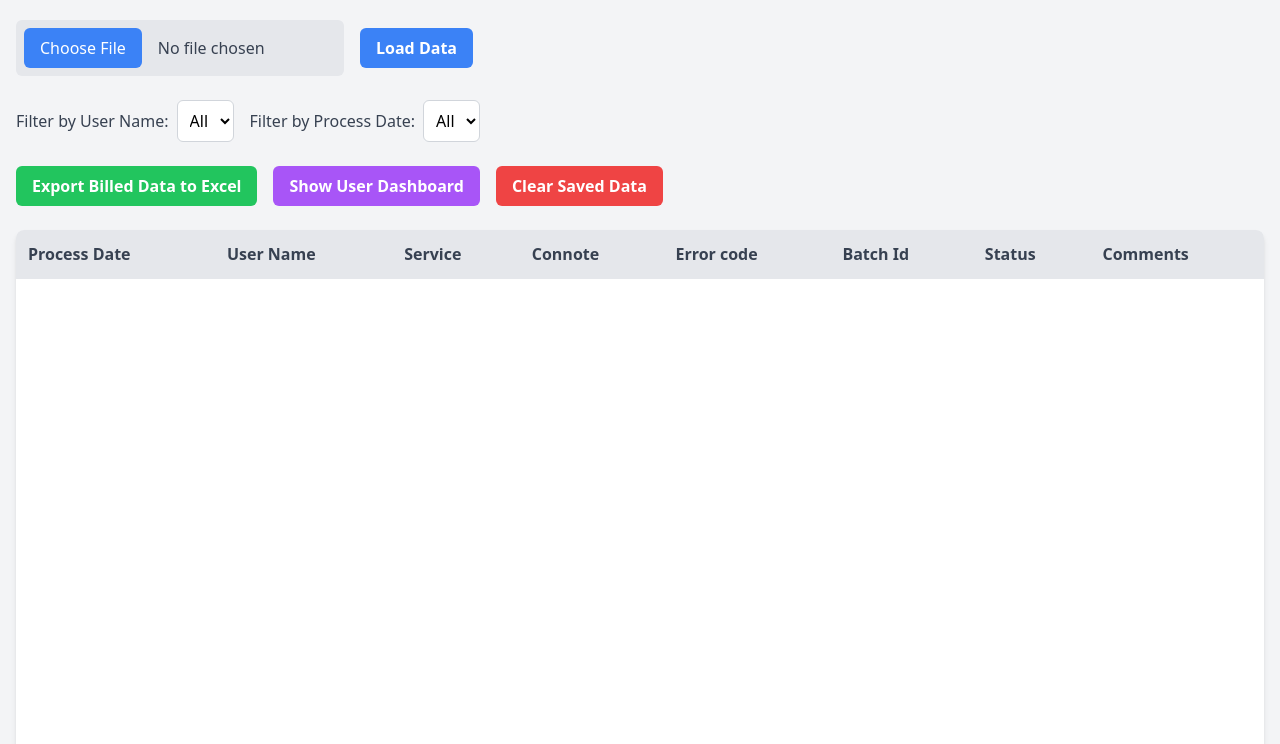
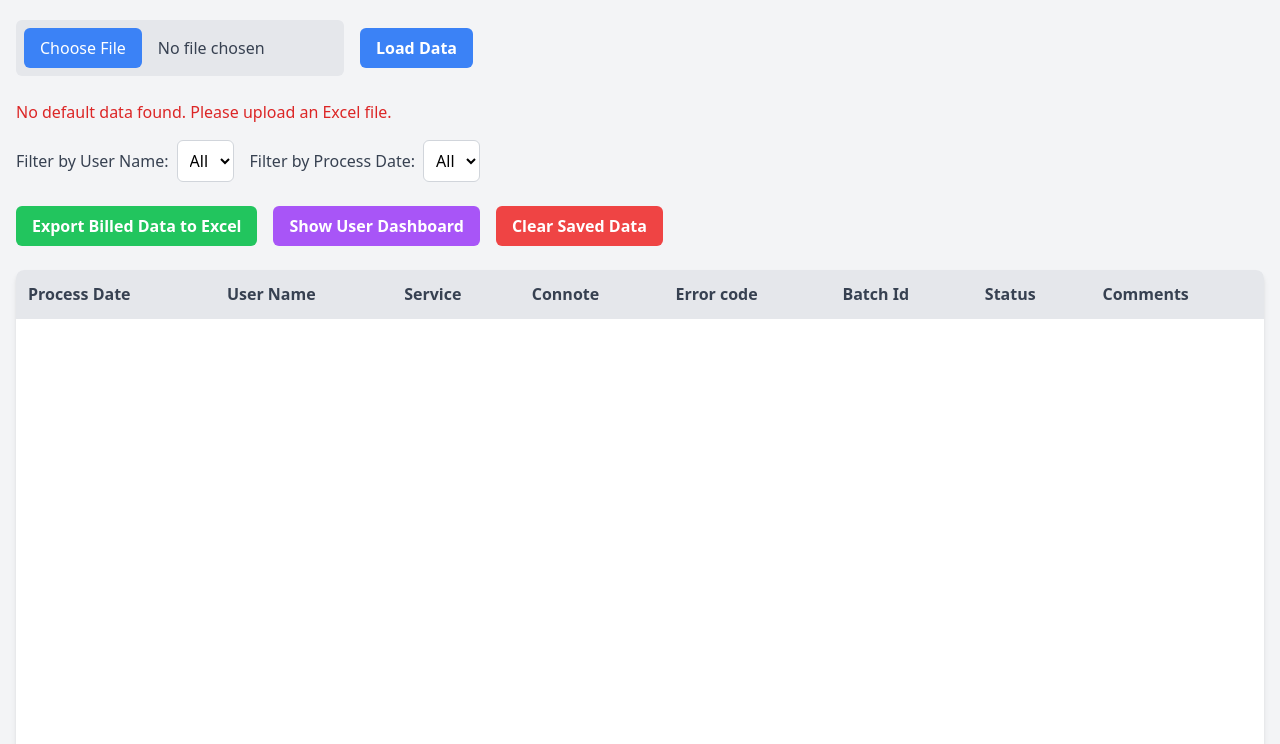
Before and after one commit to RahulJadhavWNS/Connote-Management, a plain HTML site: page index.html in a window 1280 px wide. Shown: the part 56-800 px from the top of the page. Drawn offline with nearby package versions, Linux system fonts and the light colour scheme; no server answers.

Commit message:
Update index.html

```diff
--- a/index.html
+++ b/index.html
@@ -209,10 +209,12 @@
                         data = XLSX.utils.sheet_to_json(worksheet, { header: 1, raw: true });
                         if (data.length > 0) data.shift(); // Remove header row
                         data = data.map(row => row.map(String));
-                        console.log('Loaded default app.xlsx:', data);
+                        console.log('Loaded default app.xlsx from repository:', data);
                         saveData();
                     } catch (error) {
                         console.warn('No default app.xlsx found or failed to load:', error);
+                        document.getElementById('errorMessage').textContent = 'No default data found. Please upload an Excel file.';
+                        document.getElementById('errorMessage').classList.remove('hidden');
                     }
                 }
 
@@ -419,7 +421,7 @@
             };
         }
 
-        // Load Excel file data (manual upload or default)
+        // Load Excel file data (manual upload)
         async function loadData(file = null) {
             const errorMessage = document.getElementById('errorMessage');
             const loadingMessage = document.getElementById('loadingMessage');
@@ -438,7 +440,6 @@
                         reader.readAsArrayBuffer(file);
                     });
                 } else {
-                    // Should not reach here in normal flow, but included for completeness
                     throw new Error('No file provided for manual upload');
                 }
 
```
